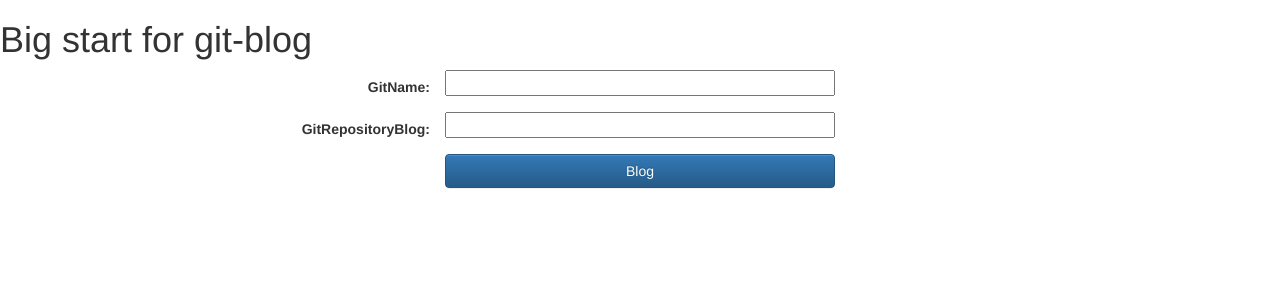
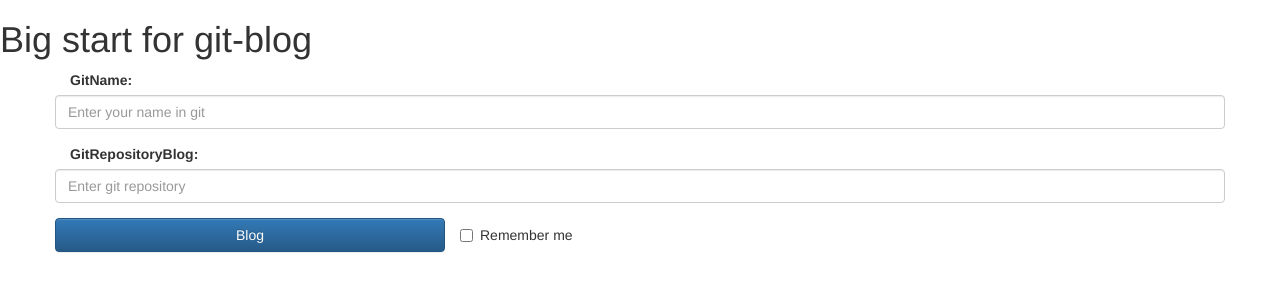
Before and after one commit to rrLero/git-blog, a Flask app: page / in a window 1280 px wide. Shown: the top 300 px of the page. Run offline with Flask 2, Linux system fonts and the light colour scheme; some libraries are stand-ins or nearby versions.

Commit message:
upgrade form and add js file

```diff
--- a/templates/base.html
+++ b/templates/base.html
@@ -23,18 +23,20 @@
     <div class="container">
 
       <div class="form-group">
-        <label for="git_name" class="col-sm-4 control-label">GitName:</label>
-        <input type="text" id="git_name" class="col-sm-4" name="git_name">
+        <label for="git_name" class="col-sm-2">GitName:</label>
+        <input type="text" id="git_name" class="form-control col-sm-6" name="git_name" placeholder="Enter your name in git">
       </div>
 
       <div class="form-group">
-        <label for="git_repository" class="col-sm-4 control-label">GitRepositoryBlog:</label>
-        <input type="text" id="git_repository" class="col-sm-4" name="git_repository_blog">
+        <label for="git_repository" class="col-sm-2">GitRepositoryBlog:</label>
+        <input type="text" id="git_repository col-sm-6" class="form-control" name="git_repository_blog" placeholder="Enter git repository">
       </div>
 
       <div class="form-group">
-        <div class="col-sm-4 control-label"></div>
-        <input type="submit" class="btn btn-primary col-sm-4" value="Blog" >
+      <input type="submit" class="btn btn-primary col-sm-4" value="Blog" >
+        <div class="col-sm-8">
+          <label class="checkbox-inline"><input type="checkbox" value="">Remember me</label>
+        </div>
       </div>
 
     </div>
```
Also changed, not shown: static/js/main.js (added), static/style.css (line endings or trailing spaces).
